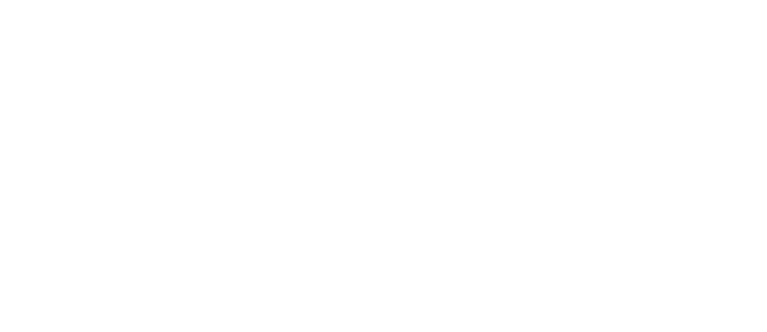
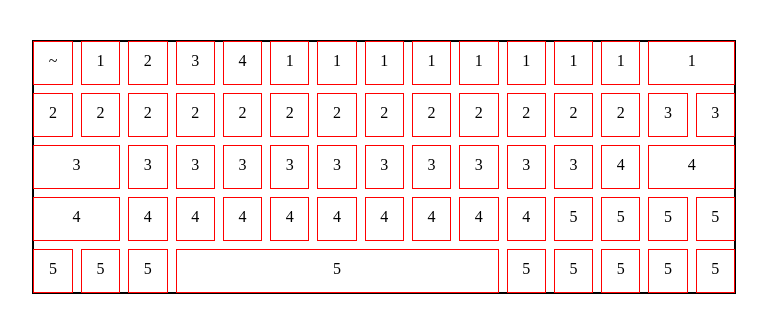
Before and after one commit to Koptohhka/virtual-keyboard-1, a plain HTML site: page index.html in a window 1280 px wide. Shown: the whole page, without its empty margins (256-1023 px from the left). Drawn offline with Linux system fonts and the light colour scheme.

Commit message:
feat: add html marckup, start code

```diff
--- a/index.html
+++ b/index.html
@@ -6,91 +6,85 @@
     <meta name="viewport" content="width=device-width, initial-scale=1.0">
     <meta http-equiv="X-UA-Compatible" content="ie=edge">
     <link rel="stylesheet" href="style.css">
+    <link rel="stylesheet" href="keyIds.css">
     <title>Document</title>
 </head>
 
 <body>
 
-    <div class="keyboard">
-        <div class="keyboard__row">
-            <div class="keyboard__cell"></div>
-            <div class="keyboard__cell"></div>
-            <div class="keyboard__cell"></div>
-            <div class="keyboard__cell"></div>
-            <div class="keyboard__cell"></div>
-            <div class="keyboard__cell"></div>
-            <div class="keyboard__cell"></div>
-            <div class="keyboard__cell"></div>
-            <div class="keyboard__cell"></div>
-            <div class="keyboard__cell"></div>
-            <div class="keyboard__cell"></div>
-            <div class="keyboard__cell"></div>
-            <div class="keyboard__cell"></div>
-            <div class="keyboard__cell"></div>
-        </div>
-        <div class="keyboard__row">
-                <div class="keyboard__cell"></div>
-                <div class="keyboard__cell"></div>
-                <div class="keyboard__cell"></div>
-                <div class="keyboard__cell"></div>
-                <div class="keyboard__cell"></div>
-                <div class="keyboard__cell"></div>
-                <div class="keyboard__cell"></div>
-                <div class="keyboard__cell"></div>
-                <div class="keyboard__cell"></div>
-                <div class="keyboard__cell"></div>
-                <div class="keyboard__cell"></div>
-                <div class="keyboard__cell"></div>
-                <div class="keyboard__cell"></div>
-                <div class="keyboard__cell"></div>
-        </div>
-        <div class="keyboard__row">
-                <div class="keyboard__cell"></div>
-                <div class="keyboard__cell"></div>
-                <div class="keyboard__cell"></div>
-                <div class="keyboard__cell"></div>
-                <div class="keyboard__cell"></div>
-                <div class="keyboard__cell"></div>
-                <div class="keyboard__cell"></div>
-                <div class="keyboard__cell"></div>
-                <div class="keyboard__cell"></div>
-                <div class="keyboard__cell"></div>
-                <div class="keyboard__cell"></div>
-                <div class="keyboard__cell"></div>
-                <div class="keyboard__cell"></div>
-                <div class="keyboard__cell"></div>
-        </div>
-        <div class="keyboard__row">
-                <div class="keyboard__cell"></div>
-                <div class="keyboard__cell"></div>
-                <div class="keyboard__cell"></div>
-                <div class="keyboard__cell"></div>
-                <div class="keyboard__cell"></div>
-                <div class="keyboard__cell"></div>
-                <div class="keyboard__cell"></div>
-                <div class="keyboard__cell"></div>
-                <div class="keyboard__cell"></div>
-                <div class="keyboard__cell"></div>
-                <div class="keyboard__cell"></div>
-                <div class="keyboard__cell"></div>
-                <div class="keyboard__cell"></div>
-                <div class="keyboard__cell"></div>
-        </div>
-        <div class="keyboard__row">
-                <div class="keyboard__cell"></div>
-                <div class="keyboard__cell"></div>
-                <div class="keyboard__cell"></div>
-                <div class="keyboard__cell"></div>
-                <div class="keyboard__cell"></div>
-                <div class="keyboard__cell"></div>
-                <div class="keyboard__cell"></div>
-                <div class="keyboard__cell"></div>
-                <div class="keyboard__cell"></div>
-                <div class="keyboard__cell"></div>
-                <div class="keyboard__cell"></div>
-                <div class="keyboard__cell"></div>
-                <div class="keyboard__cell"></div>
-                <div class="keyboard__cell"></div>
+    <div class="main-container">
+
+        <div class="keyboard-container">
+            <div class="keyboard">
+                <div id="tilt" class="keyboard__cell">~</div>
+                <div id="one" class="keyboard__cell">1</div>
+                <div id="two" class="keyboard__cell">2</div>
+                <div id="three" class="keyboard__cell">3</div>
+                <div id="four" class="keyboard__cell">4</div>
+                <div id="five" class="keyboard__cell">1</div>
+                <div id="six" class="keyboard__cell">1</div>
+                <div id="seven" class="keyboard__cell">1</div>
+                <div id="eight" class="keyboard__cell">1</div>
+                <div id="nine" class="keyboard__cell">1</div>
+                <div id="zero" class="keyboard__cell">1</div>
+                <div id="minus" class="keyboard__cell">1</div>
+                <div id="plus" class="keyboard__cell">1</div>
+                <div id="backspace" class="keyboard__cell">1</div>
+                <div id="tab" class="keyboard__cell">2</div>
+                <div id="q" class="keyboard__cell">2</div>
+                <div id="w" class="keyboard__cell">2</div>
+                <div id="e" class="keyboard__cell">2</div>
+                <div id="r" class="keyboard__cell">2</div>
+                <div id="t" class="keyboard__cell">2</div>
+                <div id="y" class="keyboard__cell">2</div>
+                <div id="u" class="keyboard__cell">2</div>
+                <div id="i" class="keyboard__cell">2</div>
+                <div id="o" class="keyboard__cell">2</div>
+                <div id="p" class="keyboard__cell">2</div>
+                <div id="brackL" class="keyboard__cell">2</div>
+                <div id="brackR" class="keyboard__cell">2</div>
+                <div id="slash" class="keyboard__cell">3</div>
+                <div id="del" class="keyboard__cell">3</div>
+                <div id="capsLook" class="keyboard__cell">3</div>
+                <div id="a" class="keyboard__cell">3</div>
+                <div id="s" class="keyboard__cell">3</div>
+                <div id="d" class="keyboard__cell">3</div>
+                <div id="f" class="keyboard__cell">3</div>
+                <div id="g" class="keyboard__cell">3</div>
+                <div id="h" class="keyboard__cell">3</div>
+                <div id="j" class="keyboard__cell">3</div>
+                <div id="k" class="keyboard__cell">3</div>
+                <div id="l" class="keyboard__cell">3</div>
+                <div id="dashComma" class="keyboard__cell">3</div>
+                <div id="upperComma" class="keyboard__cell">4</div>
+                <div id="enter" class="keyboard__cell">4</div>
+
+
+                <div id="shiftL" class="keyboard__cell">4</div>
+                <div id="leftSlash" class="keyboard__cell">4</div>
+                <div id="z" class="keyboard__cell">4</div>
+                <div id="x" class="keyboard__cell">4</div>
+                <div id="c" class="keyboard__cell">4</div>
+                <div id="v" class="keyboard__cell">4</div>
+                <div id="b" class="keyboard__cell">4</div>
+                <div id="n" class="keyboard__cell">4</div>
+                <div id="m" class="keyboard__cell">4</div>
+                <div id="dash" class="keyboard__cell">4</div>
+                <div id="comma" class="keyboard__cell">5</div>
+                <div id="rightSlash" class="keyboard__cell">5</div>
+                <div id="keyUp" class="keyboard__cell">5</div>
+                <div id="shiftR" class="keyboard__cell">5</div>
+
+                <div id="ctrlL" class="keyboard__cell">5</div>
+                <div id="win" class="keyboard__cell">5</div>
+                <div id="altL" class="keyboard__cell">5</div>
+                <div id="space" class="keyboard__cell">5</div>
+                <div id="altR" class="keyboard__cell">5</div>
+                <div id="ctrlR" class="keyboard__cell">5</div>
+                <div id="keyleft" class="keyboard__cell">5</div>
+                <div id="keyDown" class="keyboard__cell">5</div>
+                <div id="keyRight" class="keyboard__cell">5</div>
+            </div>
         </div>
     </div>
 
--- /dev/null
+++ b/keyIds.css
@@ -0,0 +1,251 @@
+#tilt {
+    grid-area: tilt;
+}
+
+#one {
+    grid-area: one;
+}
+
+#two {
+   grid-area: two;
+}
+
+#three {
+    grid-area: three;
+}
+
+#four {
+    grid-area: four;
+}
+
+#five {
+    grid-area: five;
+}
+
+#six {
+    grid-area: six;
+}
+
+#seven {
+    grid-area: seven;
+}
+
+#eight {
+    grid-area: eight;
+}
+
+#nine {
+    grid-area: nine;
+}
+
+#zero {
+    grid-area: zero;
+}
+
+#backspace {
+    grid-area: backspace;
+}
+#tab {
+    grid-area: tab;
+}
+
+#q {
+    grid-area: q;
+}
+
+#w {
+    grid-area: w;
+}
+
+#e {
+    grid-area: e;
+}
+
+#r {
+    grid-area: r;
+}
+
+#t {
+    grid-area: t;
+}
+
+#y {
+    grid-area: y;
+}
+
+#u {
+    grid-area: u;
+}
+
+#i {
+    grid-area: i;
+}
+
+#o {
+    grid-area: o;
+}
+
+#p {
+    grid-area: p;
+}
+
+#brackL {
+    grid-area: brackL;
+}
+
+#brackR {
+    grid-area: brackR;
+}
+
+#slash {
+    grid-area: slash;
+}
+
+#del {
+    grid-area: del;
+}
+
+#capsLook {
+    grid-area: capsLook;
+}
+
+#a {
+    grid-area: a;
+}
+
+#s {
+    grid-area: s;
+}
+
+#d {
+    grid-area: d;
+}
+
+#f {
+    grid-area: f;
+}
+
+#g {
+    grid-area: g;
+}
+
+#h {
+    grid-area: h;
+}
+
+#j {
+    grid-area: j;
+}
+
+#k {
+    grid-area: k;
+}
+
+#l {
+    grid-area: l;
+}
+
+#dashComma {
+    grid-area: dashComma;
+}
+
+#upperComma {
+    grid-area: upperComma;
+}
+
+#enter {
+    grid-area: enter;
+}
+
+#shiftL {
+    grid-area: shiftL;
+}
+
+#leftSlash {
+    grid-area: leftSlash;
+}
+
+#z {
+    grid-area: z;
+}
+
+#x {
+    grid-area: x;
+}
+
+#c {
+    grid-area: c;
+}
+
+#v {
+    grid-area: v;
+}
+
+
+#b {
+    grid-area: b;
+}
+
+#n {
+    grid-area: n;
+}
+
+#m {
+    grid-area: m;
+}
+
+#dash {
+    grid-area: dash;
+}
+
+#comma {
+    grid-area: comma;
+}
+
+#rightSlash {
+    grid-area: rightSlash;
+}
+
+#keyUp {
+    grid-area: keyUp;
+}
+
+#shiftR {
+    grid-area: shiftR;
+}
+
+#ctrlL {
+    grid-area: ctrlL;
+}
+
+#win {
+    grid-area: win;
+}
+
+#altL {
+    grid-area: altL;
+}
+
+#space {
+    grid-area: space;
+}
+
+#altR {
+    grid-area: altR;
+}
+
+#ctrlR {
+    grid-area: ctrlR;
+}
+
+#keyDown {
+    grid-area: keyDown;
+}
+
+#keyleft {
+    grid-area: keyleft;
+}
+
+#keyRight {
+    grid-area: keyRight;
+}
--- a/script.js
+++ b/script.js
@@ -0,0 +1,9 @@
+(() => {
+    const CELL_ID = [];
+    let cells = document.querySelectorAll('.keyboard__cell');
+
+    cells.forEach((it) => {
+        CELL_ID.push(it.id);
+    })
+    console.log(CELL_ID);
+}) ()
--- a/style.css
+++ b/style.css
@@ -2,7 +2,44 @@
     margin: 0;
     padding: 0;
 }
-
+/*Должно быть пятнадцать!!!!!*/
 .keyboard {
 
+    border: 2px solid black;
+
+    width: 700px;
+    height: 250px;
+    margin: 0 auto;
+    margin-top: 40px;/*!!!!*/
+    text-align: center;
+
+    display: grid;
+    grid-template-areas:
+    "tilt one two three four five six seven eight nine zero minus plus backspace backspace"
+    "tab q w e r t y u i o p brackL brackR slash del"
+    "capsLook capsLook a s d f g h j k l dashComma upperComma enter enter"
+    "shiftL shiftL leftSlash z x c v b n m dash comma rightSlash keyUp shiftR"
+    "ctrlL win altL space space space space space space space altR ctrlR keyleft keyDown keyRight"
+    ;
+
+    grid-template-columns: repeat(15, auto);
+    grid-template-rows: repeat(5, auto);
+    gap: 10px;
 }
+
+.keyboard__cell {
+    outline: 1px solid red;
+
+    padding: 5px;
+    padding-top: 10px;
+}
+
+.keyboard__cell:hover {
+    cursor: pointer;
+}
+
+@media (max-width: 700px) {
+    .keyboard {
+        width: 100%;
+    }
+}
```
Also changed, not shown: data.js (added, +76 -0 lines).
